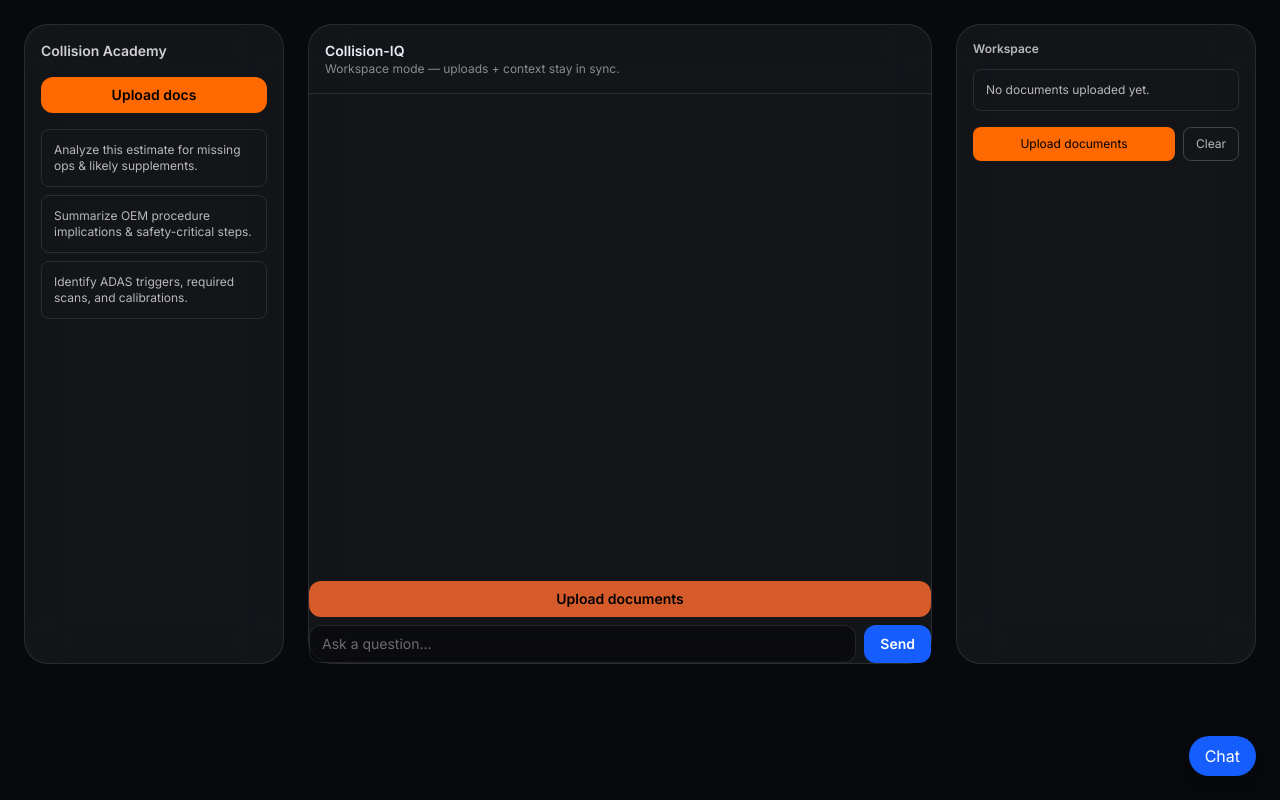
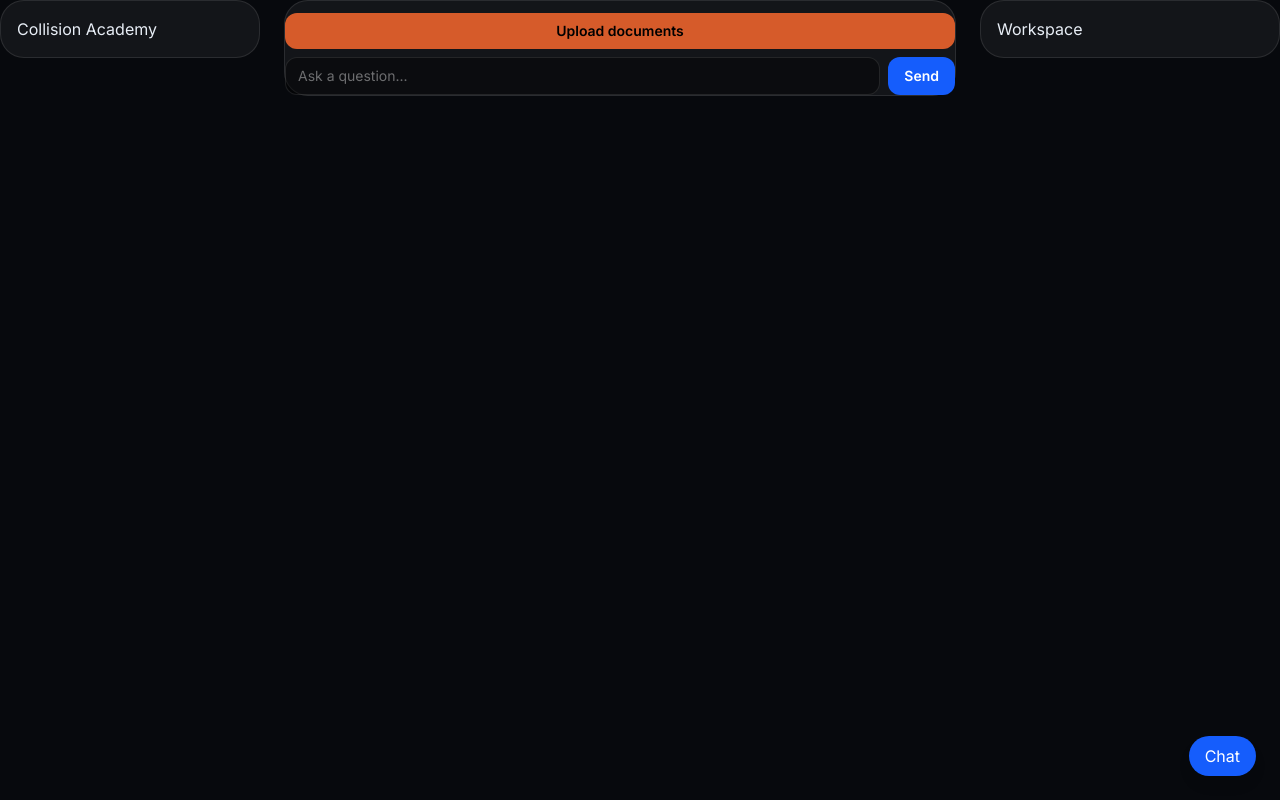
Before and after one commit to Collision-IQ/Collision-IQ, a Next.js app: page /chatbot in a window 1280 px wide. Built offline with nearby package versions, Linux system fonts and the light colour scheme.

Commit message:
Lvl 3 revision 2

```diff
--- a/src/app/chatbot/page.tsx
+++ b/src/app/chatbot/page.tsx
@@ -7,53 +7,19 @@ export default function ChatbotPage() {
   return (
     <ChatShell
       left={
-        <div className="p-4">
-          <h2 className="mb-4 text-sm font-semibold text-white/80">
-            Collision Academy
-          </h2>
-
-          <button className="mb-4 w-full rounded-xl bg-orange-500 px-4 py-2 text-sm font-semibold text-black">
-            Upload docs
-          </button>
-
-          <div className="space-y-2 text-xs text-white/70">
-            <div className="rounded-lg border border-white/10 p-3">
-              Analyze this estimate for missing ops & likely supplements.
-            </div>
-            <div className="rounded-lg border border-white/10 p-3">
-              Summarize OEM procedure implications & safety-critical steps.
-            </div>
-            <div className="rounded-lg border border-white/10 p-3">
-              Identify ADAS triggers, required scans, and calibrations.
-            </div>
-          </div>
+        <aside className="rounded-3xl border border-white/10 bg-white/5 p-4">
+          Collision Academy
+        </aside>
+      }
+      center={
+        <div className="flex min-h-0 flex-1 flex-col rounded-3xl border border-white/10 bg-white/5">
+          <ChatWidget />
         </div>
       }
-      header={
-        <div>
-          <h1 className="text-sm font-semibold">Collision-IQ</h1>
-          <p className="text-xs text-white/50">
-            Workspace mode — uploads + context stay in sync.
-          </p>
-        </div>
-      }
-      center={<ChatWidget />}
       right={
-        <div className="p-4 text-xs text-white/70">
-          <h2 className="mb-3 font-semibold">Workspace</h2>
-          <div className="rounded-lg border border-white/10 p-3">
-            No documents uploaded yet.
-          </div>
-
-          <div className="mt-4 flex gap-2">
-            <button className="flex-1 rounded-lg bg-orange-500 px-3 py-2 text-black">
-              Upload documents
-            </button>
-            <button className="rounded-lg border border-white/20 px-3 py-2">
-              Clear
-            </button>
-          </div>
-        </div>
+        <aside className="rounded-3xl border border-white/10 bg-white/5 p-4">
+          Workspace
+        </aside>
       }
     />
   );
--- a/src/components/ChatShell.tsx
+++ b/src/components/ChatShell.tsx
@@ -1,39 +1,24 @@
 "use client";
 
-import React from "react";
-
-type ChatShellProps = {
+type Props = {
   left?: React.ReactNode;
-  header?: React.ReactNode;
-  center: React.ReactNode;
+  center?: React.ReactNode;
   right?: React.ReactNode;
 };
 
-export default function ChatShell({
-  left,
-  header,
-  center,
-  right,
-}: ChatShellProps) {
+export default function ChatShell({ left, center, right }: Props) {
   return (
-    <div className="mx-auto grid max-w-7xl grid-cols-[260px_1fr_300px] gap-6 p-6">
-      {/* LEFT PANEL */}
-      <aside className="rounded-3xl border border-white/10 bg-white/5 backdrop-blur-xl">
-        {left}
-      </aside>
+    <div className="mx-auto grid max-w-7xl grid-cols-[260px_1fr_300px] gap-6">
+
+      {/* LEFT */}
+      <aside>{left}</aside>
 
       {/* CENTER */}
-      <main className="flex min-h-[80vh] flex-col rounded-3xl border border-white/10 bg-white/5 backdrop-blur-xl">
-        {header && (
-          <div className="border-b border-white/10 p-4">{header}</div>
-        )}
-        <div className="flex min-h-0 flex-1 flex-col">{center}</div>
-      </main>
+      <main className="min-h-0 flex flex-col">{center}</main>
 
-      {/* RIGHT PANEL */}
-      <aside className="rounded-3xl border border-white/10 bg-white/5 backdrop-blur-xl">
-        {right}
-      </aside>
+      {/* RIGHT */}
+      <aside>{right}</aside>
+
     </div>
   );
 }
```
